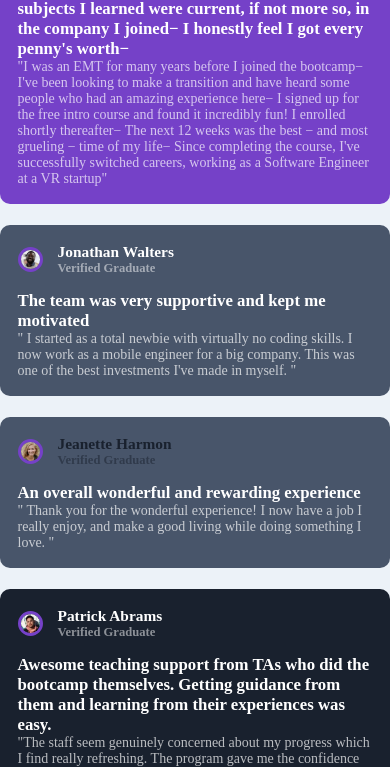
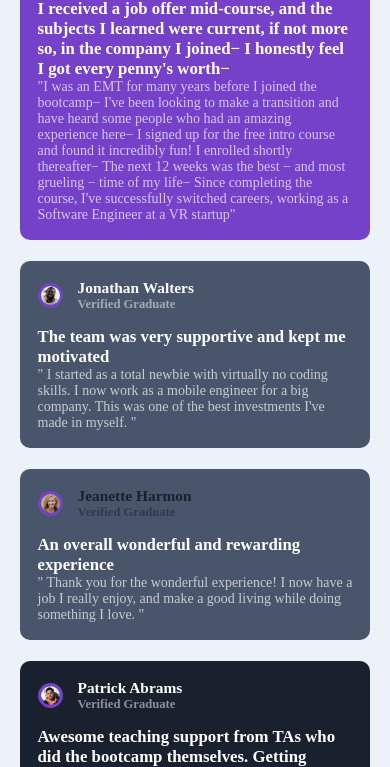
Before and after one commit to Wandiya/testimonials-grid-section-main, a plain HTML site: page index.html in a window 390 px wide. Shown: the part 108-875 px from the top of the page. Drawn offline with Linux system fonts and the light colour scheme.

Commit message:
Update README.md and padding(mobile)

```diff
--- a/index.css
+++ b/index.css
@@ -48,6 +48,7 @@ img {
     flex-direction: column;
     border-radius: 10px;
     overflow: hidden;
+    padding: 20px 20px 20px 20px;
 }
 
 
@@ -168,7 +169,7 @@ img {
 
 /* Desktop styles */
 
-@media (min-width:738px) {
+@media (min-width:600px) {
     .container {
         flex-direction: row;
         margin: 5% 15%;
```
Also changed, not shown: 1 other file.
